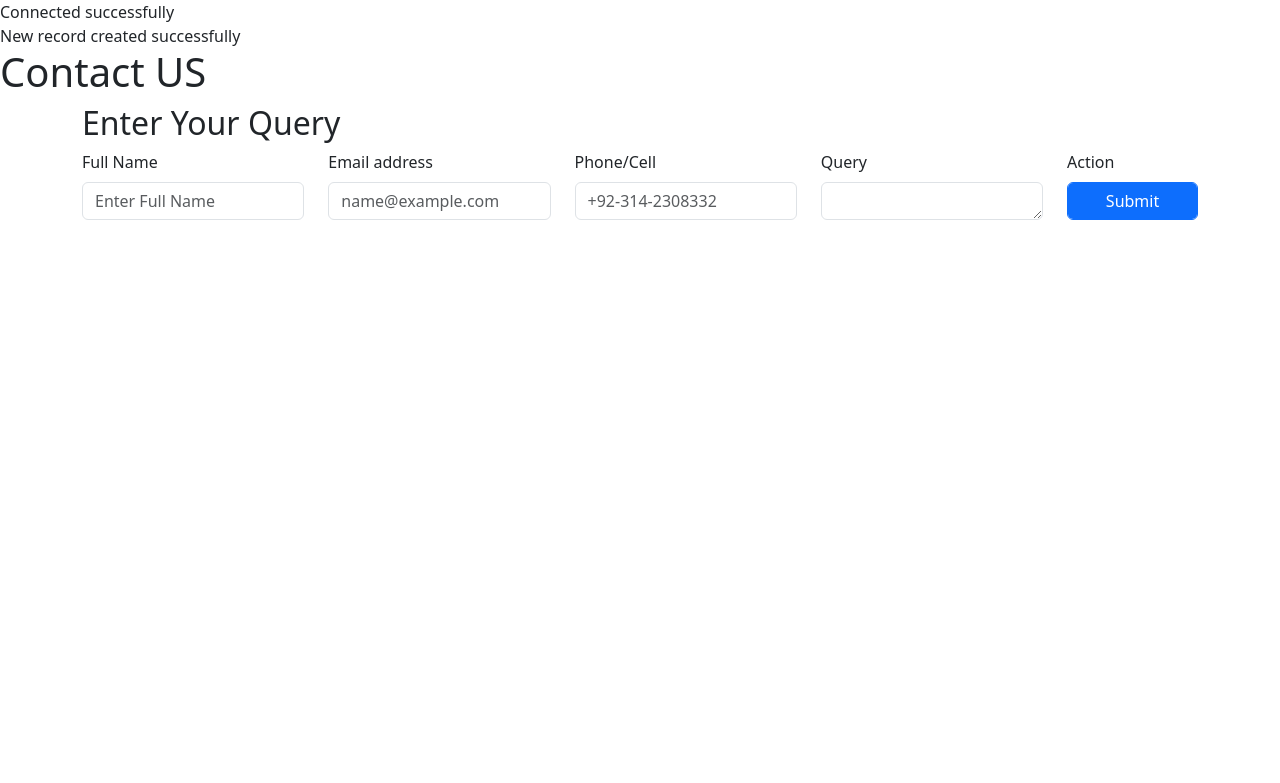
After one commit to sirmurtazaaptechtr/PHPApp, a PHP site: page /contact.php in a window 1280 px wide. The commit adds this page. Shown: the top 783 px of the page. Run offline with PHP 8.4, Linux system fonts and the light colour scheme.

Commit message:
20-Mar-2023

```diff
--- a/Feb012023-1.php
+++ b/Feb012023-1.php
@@ -7,6 +7,7 @@
     <meta http-equiv="X-UA-Compatible" content="IE=edge">
     <meta name="viewport" content="width=device-width, initial-scale=1.0">
     <title>Document</title>
+
 </head>
 
 <body>
@@ -88,6 +89,8 @@
 
         ?>
 
+
+
 </body>
 
 </html>
--- /dev/null
+++ b/contact.php
@@ -0,0 +1,79 @@
+<?php
+    $name = $email = $phone = $desc = "";
+
+    if($_SERVER['REQUEST_METHOD'] == 'POST')
+    {
+        $name = $_POST['name'];
+        $email = $_POST['email'];
+        $phone = $_POST['phone'];
+        $desc = $_POST['desc'];
+
+    echo
+        '<div class="alert alert-success" role="alert">'.
+            "$name, $email, $phone and $desc".
+        '</div>';
+    }
+    $servername = "localhost";
+    $username = "root";
+    $password = "";
+    $dbname = "contact";
+
+    // Create connection
+    $myConn = mysqli_connect($servername,$username,$password,$dbname);
+    // Check connection
+    if(!$myConn){
+        die("Connection failed: " . mysqli_connect_error());
+    }
+    else{
+        echo "Connected successfully";
+        $sql = "INSERT INTO `queries` (`Name`, `email`, `phone`, `description`) VALUES ('$name', '$email', '$phone', '$desc')";
+
+        if (mysqli_query($myConn, $sql)) {
+            echo "<br>New record created successfully";
+            mysqli_close($myConn);
+        } else {
+            echo "Error creating table: " . mysqli_error($myConn);
+        }
+    }
+?>
+<!DOCTYPE html>
+<html lang="en">
+<head>
+    <meta charset="UTF-8">
+    <meta http-equiv="X-UA-Compatible" content="IE=edge">
+    <meta name="viewport" content="width=device-width, initial-scale=1.0">
+    <title>Document</title>
+    <link href="https://cdn.jsdelivr.net/npm/bootstrap@5.3.0-alpha1/dist/css/bootstrap.min.css" rel="stylesheet" integrity="sha384-GLhlTQ8iRABdZLl6O3oVMWSktQOp6b7In1Zl3/Jr59b6EGGoI1aFkw7cmDA6j6gD" crossorigin="anonymous">
+</head>
+<body>
+    <h1>Contact US</h1>
+    <div class="container">
+        <h2>Enter Your Query</h2>
+        <form action="contact.php" method="post">
+            <div class="row">
+                <div class="col-lg mb-3">
+                    <label for="name" class="form-label">Full Name</label>
+                    <input type="text" class="form-control" id="name" name="name" placeholder="Enter Full Name">
+                </div>
+                <div class="col-lg mb-3">
+                    <label for="email" class="form-label">Email address</label>
+                    <input type="email" class="form-control" id="email" name="email" placeholder="name@example.com">
+                </div>
+                <div class="col-lg mb-3">
+                    <label for="phone" class="form-label">Phone/Cell</label>
+                    <input type="tel" class="form-control" id="phone" name="phone" placeholder="+92-314-2308332">
+                </div>
+                <div class="col-lg mb-3">
+                    <label for="desc" class="form-label">Query</label>
+                    <textarea class="form-control" id="desc" name="desc" rows="1"></textarea>
+                </div>
+                <div class="col-auto">
+                    <label for="submit" class="form-label">Action</label>
+                    <button type="submit" class="form-control btn btn-primary mb-3" id="submit">Submit</button>
+                </div>
+            </div>
+        </form>
+    </div>
+    <script src="https://cdn.jsdelivr.net/npm/bootstrap@5.3.0-alpha1/dist/js/bootstrap.bundle.min.js" integrity="sha384-w76AqPfDkMBDXo30jS1Sgez6pr3x5MlQ1ZAGC+nuZB+EYdgRZgiwxhTBTkF7CXvN" crossorigin="anonymous"></script>
+</body>
+</html>
```
